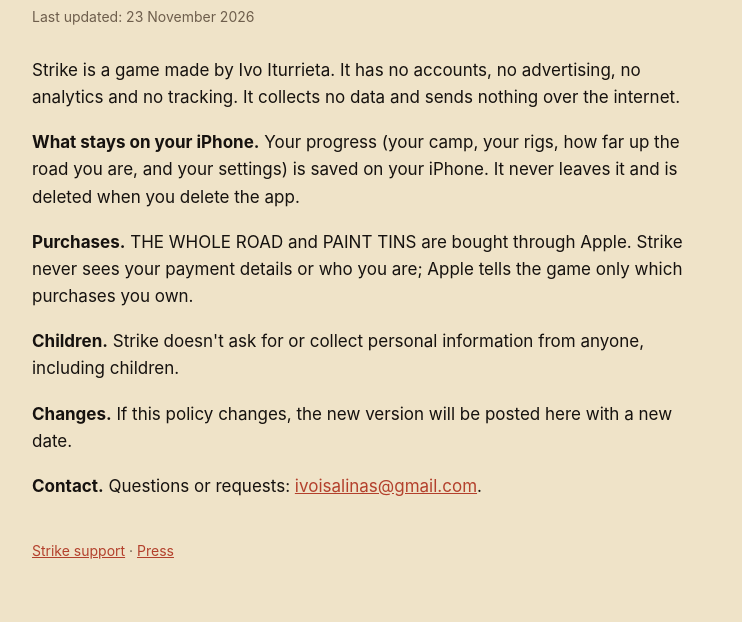
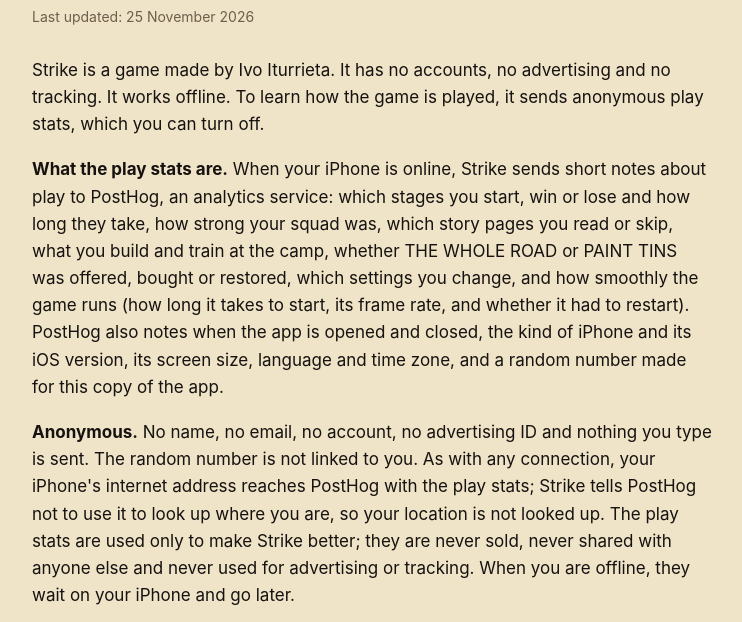
Before and after one commit to ivoIturrieta/strike-game, a plain HTML site: page privacy.html in a window 1280 px wide. Shown: the part 178-800 px from the top of the page, without its empty margins (268-1010 px from the left). Drawn offline with Linux system fonts and the light colour scheme.

Commit message:
Privacy: anonymous play stats

```diff
--- a/privacy.html
+++ b/privacy.html
@@ -11,10 +11,26 @@
 <main>
   <div class="top"><img src="icon-256.png" alt="Strike's icon"><a href="index.html">STRIKE</a></div>
   <h1>Privacy Policy</h1>
-  <p class="date">Last updated: 23 November 2026</p>
+  <p class="date">Last updated: 25 November 2026</p>
 
-  <p>Strike is a game made by Ivo Iturrieta. It has no accounts, no advertising, no analytics and no tracking. It
-  collects no data and sends nothing over the internet.</p>
+  <p>Strike is a game made by Ivo Iturrieta. It has no accounts, no advertising and no tracking. It works offline. To
+  learn how the game is played, it sends anonymous play stats, which you can turn off.</p>
+
+  <p><b>What the play stats are.</b> When your iPhone is online, Strike sends short notes about play to PostHog, an
+  analytics service: which stages you start, win or lose and how long they take, how strong your squad was, which story
+  pages you read or skip, what you build and train at the camp, whether THE WHOLE ROAD or PAINT TINS was offered, bought
+  or restored, which settings you change, and how smoothly the game runs (how long it takes to start, its frame rate,
+  and whether it had to restart). PostHog also notes when the app is opened and closed, the kind of iPhone and its iOS
+  version, its screen size, language and time zone, and a random number made for this copy of the app.</p>
+
+  <p><b>Anonymous.</b> No name, no email, no account, no advertising ID and nothing you type is sent. The random number
+  is not linked to you. As with any connection, your iPhone's internet address reaches PostHog with the play stats;
+  Strike tells PostHog not to use it to look up where you are, so your location is not looked up. The play stats are
+  used only to make Strike better; they are never sold, never shared with anyone else and never used for advertising or
+  tracking. When you are offline, they wait on your iPhone and go later.</p>
+
+  <p><b>How to turn them off.</b> In the camp, open SETTINGS (the gear under your scrap) and tap
+  <b>SHARE ANONYMOUS PLAY STATS</b> so it says OFF. From then on Strike sends no play stats, until you turn it back on.</p>
 
   <p><b>What stays on your iPhone.</b> Your progress (your camp, your rigs, how far up the road you are, and your
   settings) is saved on your iPhone. It never leaves it and is deleted when you delete the app.</p>
@@ -22,7 +38,8 @@
   <p><b>Purchases.</b> THE WHOLE ROAD and PAINT TINS are bought through Apple. Strike never sees your payment details
   or who you are; Apple tells the game only which purchases you own.</p>
 
-  <p><b>Children.</b> Strike doesn't ask for or collect personal information from anyone, including children.</p>
+  <p><b>Children.</b> Strike doesn't ask for or collect personal information from anyone, including children. The
+  play stats above are the same anonymous ones for every player.</p>
 
   <p><b>Changes.</b> If this policy changes, the new version will be posted here with a new date.</p>
 
```
Also changed, not shown: index.html (+1 -1 lines).
